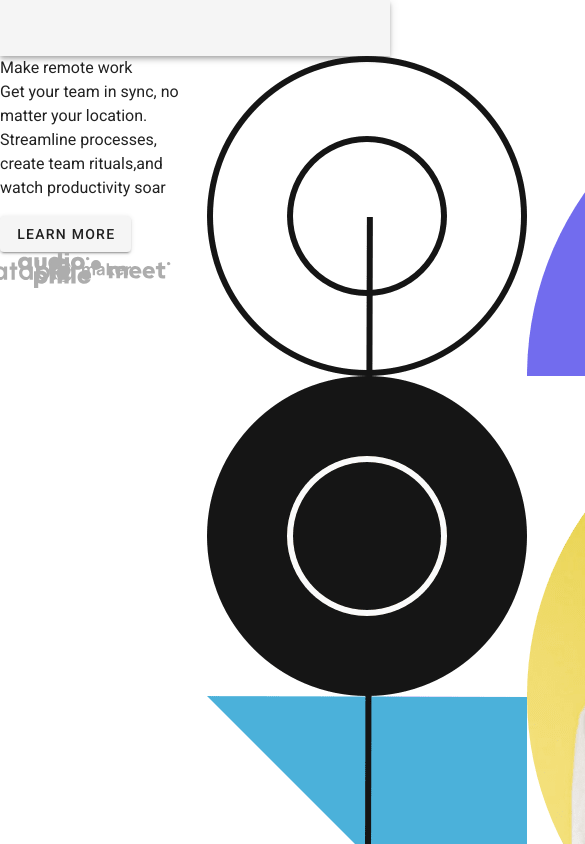
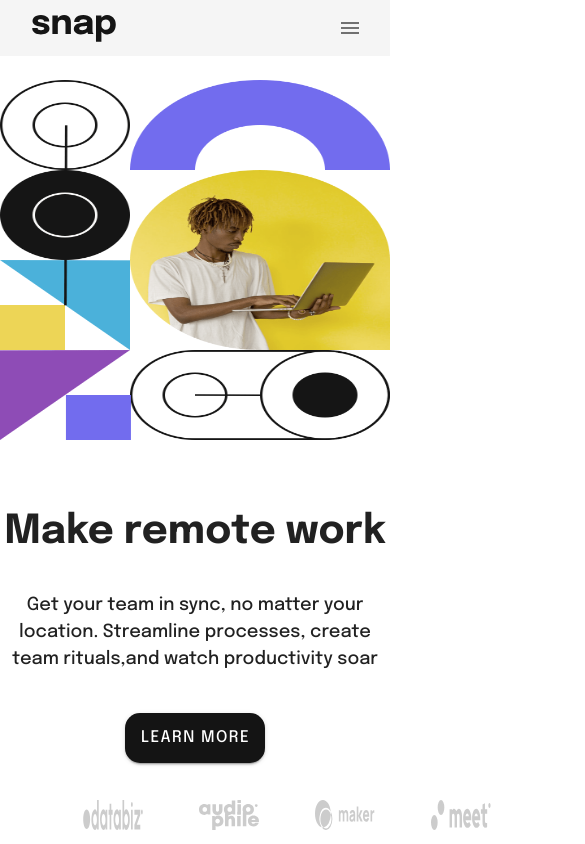
Before and after one commit to med-redha/fem-snapchallenge, a Vue app: page / in a window 390 px wide. Shown: the top 844 px of the page, 585 px wide, since content can reach past the window. Built offline with nearby package versions, Linux system fonts and the light colour scheme.

Commit message:
feat: add navdrawer and mobile style

```diff
--- a/src/App.vue
+++ b/src/App.vue
@@ -1,27 +1,127 @@
 <template>
   <v-app>
-   <v-app-bar ></v-app-bar>
+     <v-app-bar flat >
+      <div class="nav-bar">
+        <div class="logo_holder">
+          <v-btn class="lg_btn" text ><img class="logo" src="./assets/images/logo.svg" alt=""></v-btn>
+        </div>
+        <div class="menu_holder && hidden-md-and-down">
+          <v-menu offset-y>
+      <template v-slot:activator="{ on, attrs }">
+        <v-btn
+          color="gray"
+          plain
+          v-bind="attrs"
+          v-on="on"
+        >
+          <span>Features</span> <v-icon small>mdi-chevron-down</v-icon>
+        </v-btn>
+      </template>
+      <v-list>
+        <v-list-item
+          v-for="(item, index) in items"
+          :key="index"
+        >
+          <v-list-item-title>{{ item.title }}</v-list-item-title>
+        </v-list-item>
+      </v-list>
+    </v-menu>
+    <v-menu offset-y>
+      <template v-slot:activator="{ on, attrs }">
+        <v-btn
+          color="gray"
+          plain
+          v-bind="attrs"
+          v-on="on"
+        >
+          <span>Company</span> <v-icon small>mdi-chevron-down</v-icon>
+        </v-btn>
+      </template>
+      <v-list>
+        <v-list-item
+          v-for="(item, index) in items"
+          :key="index"
+        >
+          <v-list-item-title>{{ item.title }}</v-list-item-title>
+        </v-list-item>
+      </v-list>
+    </v-menu>
+
+        </div>
+        <div class="page_btns && hidden-md-and-down">
+          <v-btn plain>Careers</v-btn>
+          <v-btn plain>About</v-btn>
+        </div>
+        <v-spacer></v-spacer>
+        <v-btn
+          icon
+          @click.stop="drawer = !drawer"
+        >
+        <v-icon>mdi-menu</v-icon>
+        </v-btn>
+        <div class="account_btns && hidden-md-and-down">
+          <v-btn plain >Login</v-btn>
+          <v-btn outlined >register</v-btn>
+        </div>
+      </div>
+    </v-app-bar>
+    <v-navigation-drawer
+      absolute
+      v-model="drawer"
+      temporary
+      right
+      class=" hidden-md-and-up"
+    >
+    <v-btn icon @click.stop="drawer = !drawer" ><v-icon large>mdi-close</v-icon></v-btn>
+      <v-list dense>
+        <v-list-item
+
+        >
+          <v-list-item-icon>
+            <v-icon>mdi-basketball</v-icon>
+          </v-list-item-icon>
+
+          <v-list-item-content>
+            <v-list-item-title> hada haka yji</v-list-item-title>
+          </v-list-item-content>
+        </v-list-item>
+      </v-list>
+    </v-navigation-drawer>
     <v-main>
-      <snap-challenge/>
+      <snap-challenge />
     </v-main>
   </v-app>
 </template>
 
 <script>
-import SnapChallenge from './components/snapChallenge.vue';
+import SnapChallenge from "./components/snapChallenge.vue";
 
 export default {
-  name: 'App',
+  name: "App",
 
   components: {
     SnapChallenge,
   },
 
   data: () => ({
-    //
+    items: [
+        { title: 'Click Me' },
+        { title: 'Click Me' },
+        { title: 'Click Me' },
+        { title: 'Click Me 2' },
+      ],
+      navitems: [
+          { title: 'Home', icon: 'mdi-home-city' },
+          { title: 'My Account', icon: 'mdi-account' },
+          { title: 'Users', icon: 'mdi-account-group-outline' },
+        ],
+        drawer: false,
+
   }),
+
+
 };
 </script>
 <style lang="scss">
-@import './style/main.scss';
+@import "./style/main.scss";
 </style>
--- a/src/components/snapChallenge.vue
+++ b/src/components/snapChallenge.vue
@@ -1,7 +1,7 @@
 <template>
   <div class="landingPage">
-    <v-row>
-      <v-col cols="6">
+    <v-row class=" hidden-md-and-down">
+      <v-col cols="12" md="6">
         <div class="content_sections">
           <div
             class="main_section"
@@ -10,24 +10,57 @@
           >
             <div class="header">{{ cont.header }}</div>
             <p class="description_txt">{{ cont.description }}</p>
-            <v-btn class="mainSec_btn">{{ cont.mbtn }}</v-btn>
+            <v-hover v-slot="{hover}">
+            <v-btn class="mainSec_btn" :class="hover ? 'main_hover' : ''">{{ cont.mbtn }}</v-btn>
+          </v-hover>
           </div>
           <div class="buttom_section">
-
-            <v-btn class="icon_holder" icon v-for="(icon , index) in icons" :key="index">
+            <v-btn plain height="68"  class="icon_holder" icon v-for="(icon , index) in icons" :key="index">
               <img class="b_icon" :src="icon.img" alt=""
             />
             </v-btn>
           </div>
         </div>
       </v-col>
-      <v-col cols="6">
+      <v-col cols="12" md="6" >
         <div class="hero_section">
           <img
             class="hero_img"
             src="../assets/images/image-hero-desktop.png"
             alt=""
           />
+        </div>
+      </v-col>
+    </v-row>
+    <v-row class=" hidden-md-and-up">
+      <v-col cols="12" md="6" >
+        <div class="hero_section">
+          <img
+            class="hero_img"
+            src="../assets/images/image-hero-desktop.png"
+            alt=""
+          />
+        </div>
+      </v-col>
+      <v-col cols="12" md="6">
+        <div class="content_sections">
+          <div
+            class="main_section"
+            v-for="(cont, index) in mainSec"
+            :key="index"
+          >
+            <div class="header">{{ cont.header }}</div>
+            <p class="description_txt">{{ cont.description }}</p>
+            <v-hover v-slot="{hover}">
+            <v-btn class="mainSec_btn" :class="hover ? 'main_hover' : ''">{{ cont.mbtn }}</v-btn>
+          </v-hover>
+          </div>
+          <div class="buttom_section">
+            <v-btn plain height="68"  class="icon_holder" icon v-for="(icon , index) in icons" :key="index">
+              <img class="b_icon" :src="icon.img" alt=""
+            />
+            </v-btn>
+          </div>
         </div>
       </v-col>
     </v-row>
--- a/src/style/style.scss
+++ b/src/style/style.scss
@@ -1,33 +1,125 @@
 @import url("https://fonts.googleapis.com/css2?family=Epilogue:ital,wght@0,400;0,500;0,700;0,800;0,900;1,500;1,700;1,800&display=swap");
-@media (max-width: 799px) {
+@media (max-width: 999px) {
+  .nav-bar {
+    display: flex;
+    width: 100%;
+    align-items: center;
+    gap: 50px;
+    .logo_holder {
+      .lg_btn {
+        .logo {
+        }
+      }
+    }
+    .menu_holder {
+    }
+    .page_btns {
+
+    }
+    .account_btns {
+    }
+  }
   .landingPage {
+    display: flex;
     .content_sections {
       .main_section {
+        display: flex;
+        flex-direction: column;
+        justify-content: center;
+        min-height: 300px;
+        max-width: 700px;
+        width: 100%;
+        padding: 4px;
+        margin: auto;
+        margin-top: 10px;
+        gap: 10px;
         .header {
+          font-family: "Epilogue", sans-serif;
+          font-size: 40px;
+          line-height: 4rem;
+          font-weight: 700;
+          text-align: center;
+          max-width: 600px;
+          width: 100%;
         }
         .description_txt {
+          font-family: "Epilogue", sans-serif;
+          font-size: 18px;
+          font-weight: 500;
+          max-width: 450px;
+          width: 100%;
+          text-align: center;
+          margin: 18px 0px 30px;
         }
         .mainSec_btn {
+          font-family: "Epilogue", sans-serif;
+          font-size: 16px;
+          font-weight: 500;
+          height: 50px;
+          width: 140px;
+          align-self: center;
+          border-radius: 15px;
+          background-color: hsl(0deg, 0%, 8%);
+          color: white;
+          &.main_hover {
+            background-color: white;
+            color: black;
+            border: 1px solid black;
+          }
         }
       }
       .buttom_section {
+        max-width: 200px;
+        width: 100%;
+        height: 300px;
+        display: flex;
+        gap: 80px;
+        justify-content: space-evenly;
+        margin: auto;
+        .v-btn {
+          .b_icon{
+            width:60px ;
+            height: 30px;
+          }
+        }
       }
     }
     .hero_section {
       .hero_img {
+        width: 100%;
+        height: 360px;
+        object-fit: fill;
       }
     }
   }
 }
-@media (min-width: 800px) {
+@media (min-width: 1000px) {
+  .nav-bar {
+    display: flex;
+    width: 100%;
+    gap: 50px;
+    .logo_holder {
+      .lg_btn {
+        .logo {
+        }
+      }
+    }
+    .menu_holder {
+    }
+    .page_btns {
+    }
+    .account_btns {
+    }
+  }
   .landingPage {
     .content_sections {
       .main_section {
         display: flex;
         flex-direction: column;
         justify-content: center;
-        height: 670px;
-        width: 700px;
+        min-height: 670px;
+        max-width: 700px;
+        width: 100%;
         padding: 4px;
         margin: auto;
         margin-top: 60px;
@@ -37,13 +129,15 @@
           font-size: 90px;
           line-height: 7rem;
           font-weight: 700;
-          width: 600px;
+          max-width: 600px;
+          width: 100%;
         }
         .description_txt {
           font-family: "Epilogue", sans-serif;
-          font-size: 22px;
+          font-size: 20px;
           font-weight: 500;
-          width: 450px;
+          max-width: 450px;
+          width: 100%;
           margin: 18px 0px 30px;
         }
         .mainSec_btn {
@@ -55,26 +149,29 @@
           border-radius: 15px;
           background-color: hsl(0, 0%, 8%);
           color: white;
+          &.main_hover {
+            background-color: white;
+            color: black;
+            border: 1px solid black;
+          }
         }
       }
       .buttom_section {
-        width: 700px;
+        max-width: 700px;
+        width: 100%;
         height: 300px;
         display: flex;
-        gap: 30px;
-
+        gap: 50px;
         justify-content: space-evenly;
         margin: auto;
         .v-btn {
-          width: 160px;
-          height: 68px;
-
         }
       }
     }
     .hero_section {
       display: flex;
       justify-content: center;
+      margin: auto;
       margin: 82px 0px;
       .hero_img {
         height: 700px;
```
Also changed, not shown: src/assets/logo.png (deleted).
